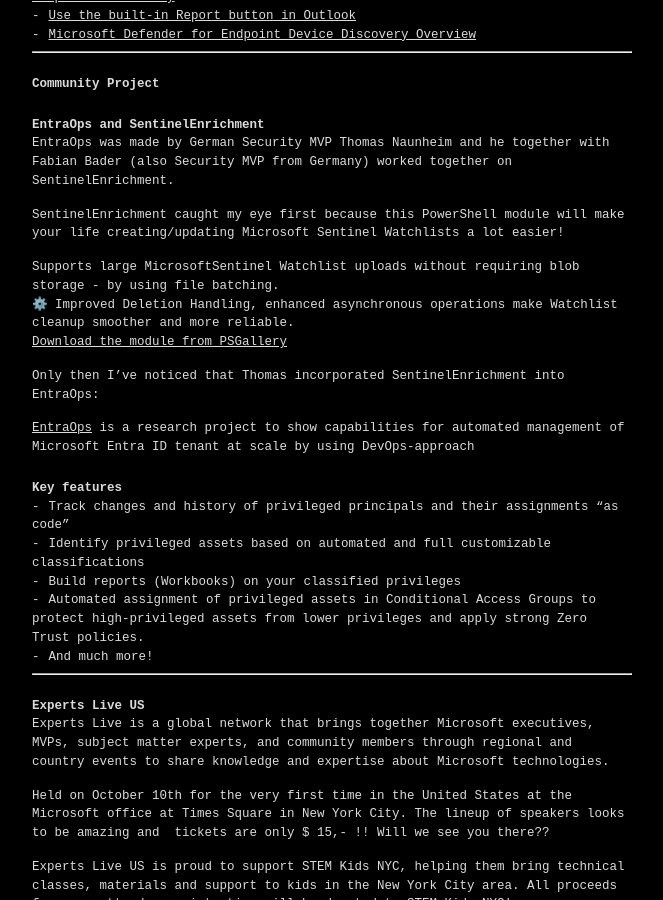
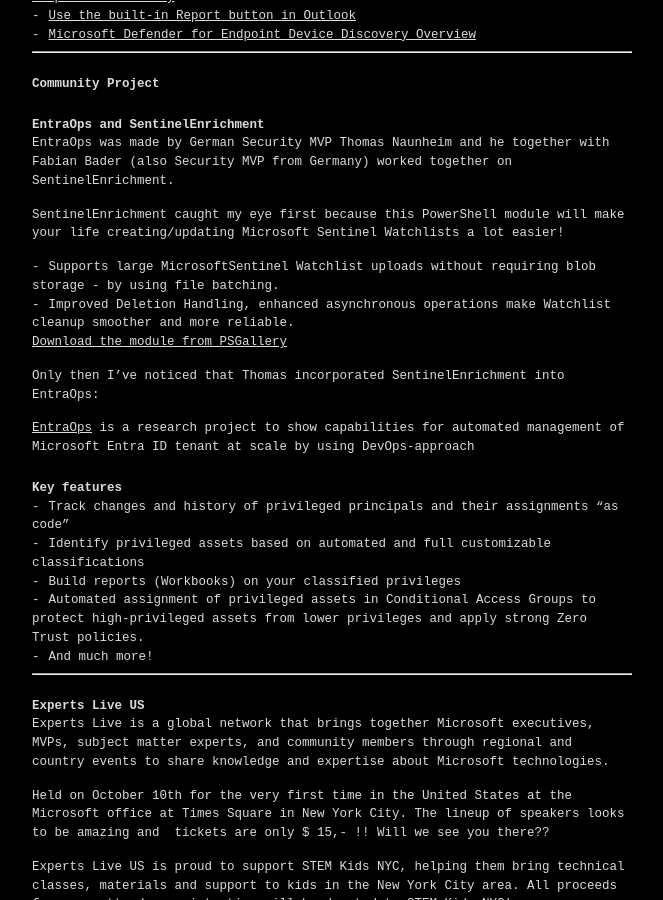
Before and after one commit to everday-df3ndr/df3ndr.github.io, a Jekyll site: the page built from _posts/2025-10-02-01x11_trust_me_im_a_keyboard_hid.md, in a window 1280 px wide and 900 px high, scrolled down 4444 px. Shown: the whole window, without its empty margins (308-971 px from the left). Built offline with Jekyll 4.4.1, drawn with Linux system fonts in a browser that asks for light colours; nearby versions of some CDN libraries; some of the changed text lies outside the part shown.

Commit message:
01x11 updates

```diff
--- a/_posts/2025-10-02-01x11_trust_me_im_a_keyboard_hid.md
+++ b/_posts/2025-10-02-01x11_trust_me_im_a_keyboard_hid.md
@@ -93,7 +93,7 @@
 * **Security awareness that resonates** – Customize your phishing exercises and tailor them to your organization. I think not enough companies take advantage of this.
 * **Realistic scenarios** – Simulate believable attacks and don't stick to e-mails only. Drop some phishing USB drives on the parking lot, have mystery guests visit, install rogue hardware in that one meeting room with all those exposed ports alongside the wall.
 * **Hands-on demos** – Show users a real O.MG cable or Rubber Ducky and explain what they do. If I wasn't aware of this cable, how can I expect my colleague from HR or Marketing to know about it?!
-* ***Instruct about Public WiFi** - Explain the risks and teach them how to remove those stored networks from when they visited that hotel 5 years ago. DEFCON also led me to learn that this is possible on my iPhone ;-)
+* **Instruct about Public WiFi** - Explain the risks and teach them how to remove those stored networks from when they visited that hotel 5 years ago. DEFCON also led me to learn that this is possible on my iPhone ;-)
 
 For those unaware; a rogue access point can passively listen for “probe requests” that your device sends out when looking to reconnect to known networks. These probes contain the SSIDs of networks your device has previously connected to. By mimicking a SSID your devices recognizes it tricks your device into auto-connecting (without any user interaction) and enables for various man-in-the-middle attacks.
 
@@ -138,8 +138,9 @@
 
 SentinelEnrichment caught my eye first because this PowerShell module will make your life creating/updating Microsoft Sentinel Watchlists a lot easier!
 
-Supports large MicrosoftSentinel Watchlist uploads without requiring blob storage - by using file batching.
-⚙️ Improved Deletion Handling, enhanced asynchronous operations make Watchlist cleanup smoother and more reliable.
+- Supports large MicrosoftSentinel Watchlist uploads without requiring blob storage - by using file batching.
+- Improved Deletion Handling, enhanced asynchronous operations make Watchlist cleanup smoother and more reliable.
+
 [Download the module from PSGallery](https://www.powershellgallery.com/packages/SentinelEnrichment/0.2.0)
 
 Only then I've noticed that Thomas incorporated SentinelEnrichment into EntraOps:
```
